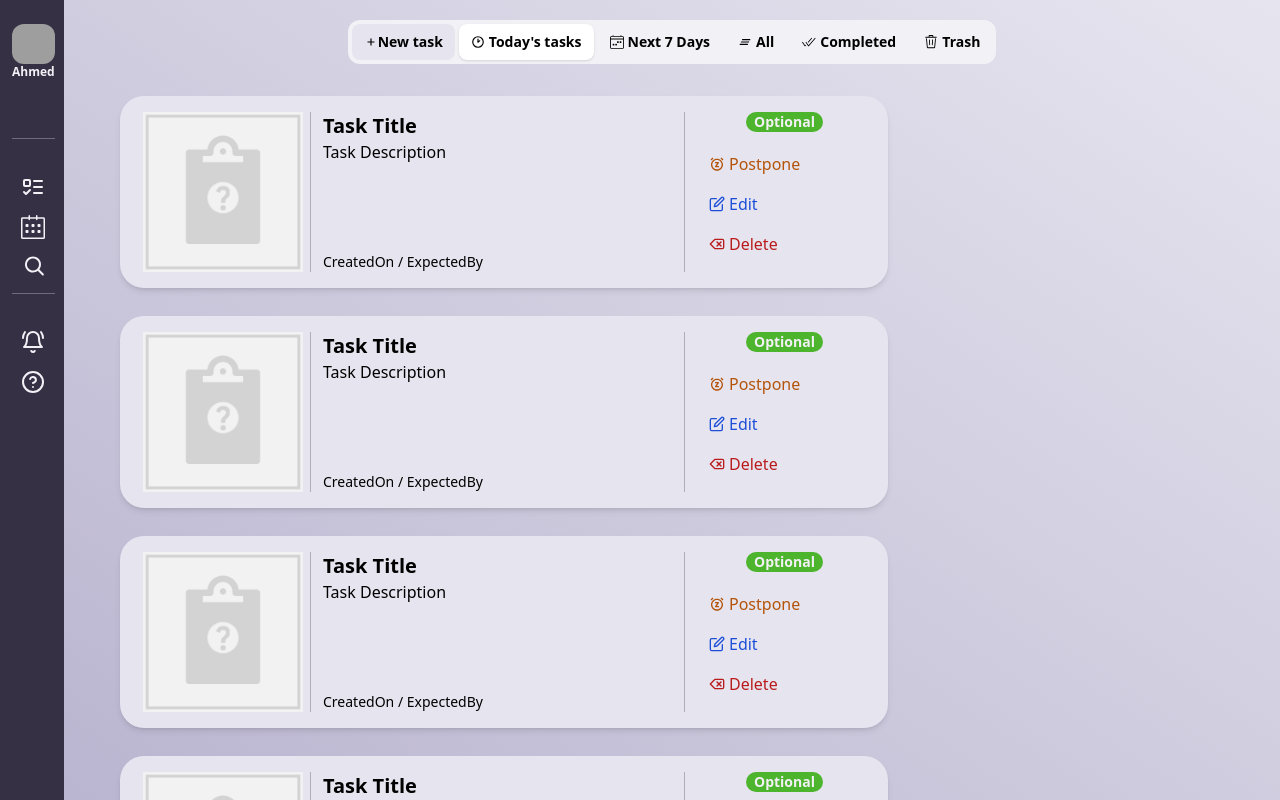
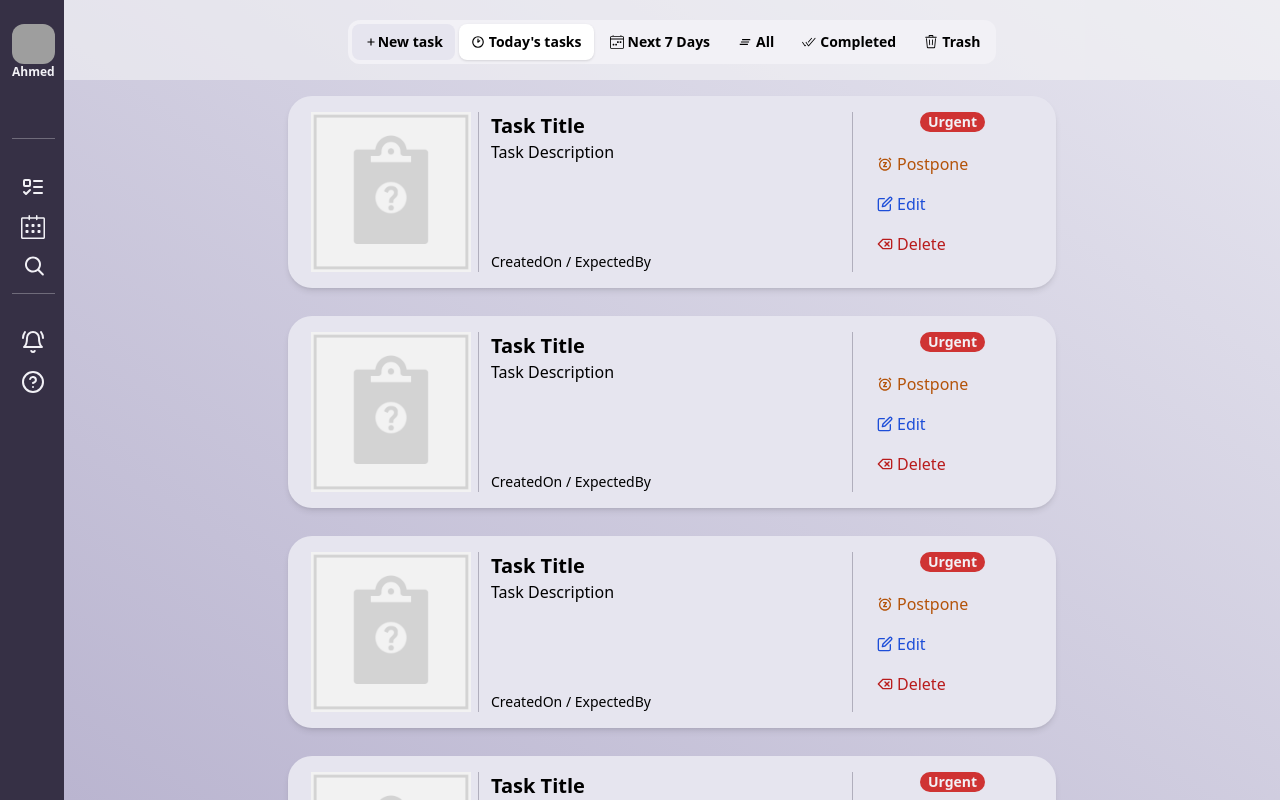
Before and after one commit to Alex6n/todo-list-app, a React (Create React App) app: page / in a window 1280 px wide. Built offline with nearby package versions, Linux system fonts and the light colour scheme; grey boxes are pictures that could not be loaded.

Commit message:
pinning the tabs and positioning the tasks

```diff
--- a/src/components/Main.js
+++ b/src/components/Main.js
@@ -8,41 +8,18 @@ export default function Main() {
     <div className="bg-gradient-to-tr from-azure-radiance-400 to-azure-radiance-200 h-screen w-screen overflow-auto">
 
       <Tab.Group>
-        <div className="sticky flex flex-col items-center mb-4">
+
+        <div className="sticky flex flex-col items-center pb-4 top-0 z-10 bg-gray-100 bg-opacity-60">
           <Tabs />
         </div>
         <Tab.Panels>
           <Tab.Panel>
-            <div className="ml-14 items-center">
-              <div className="flex flex-wrap gap-3">
+            <div className="flex flex-col items-center gap-3 mb-5">
               <Tasks />
               <Tasks />
               <Tasks />
               <Tasks />
               <Tasks />
-              <Tasks />
-              <Tasks />
-              <Tasks />
-              <Tasks />
-              <Tasks />
-              <Tasks />
-              <Tasks />
-              <Tasks />
-              <Tasks />
-              <Tasks />
-              <Tasks />
-              <Tasks />
-              <Tasks />
-              <Tasks />
-              <Tasks />
-              <Tasks />
-              <Tasks />
-              <Tasks />
-              <Tasks />
-              <Tasks />
-              <Tasks />
-              <Tasks />
-              </div>
             </div>
             <div className='hidden mt-24'><Empty /></div>
           </Tab.Panel>
--- a/src/components/Tasks.js
+++ b/src/components/Tasks.js
@@ -31,10 +31,10 @@ export default function Tasks() {
 
         <div>
           <div className="flex justify-center mb-3 ">
-            <div className="hidden badge urgent">Urgent</div>
-            <div className="hidden badge pressing">Pressing</div>
+            <div className="badge urgent">Urgent</div>
+            <div className="hidden pressing">Pressing</div>
             <div className="hidden badge strategic">Strategic</div>
-            <div className="badge optional">Optional</div>
+            <div className="hidden badge optional">Optional</div>
           </div>
 
           <a href="#" className="card-action pspn"><BiAlarmSnooze className="mr-1"/>Postpone</a>
```
